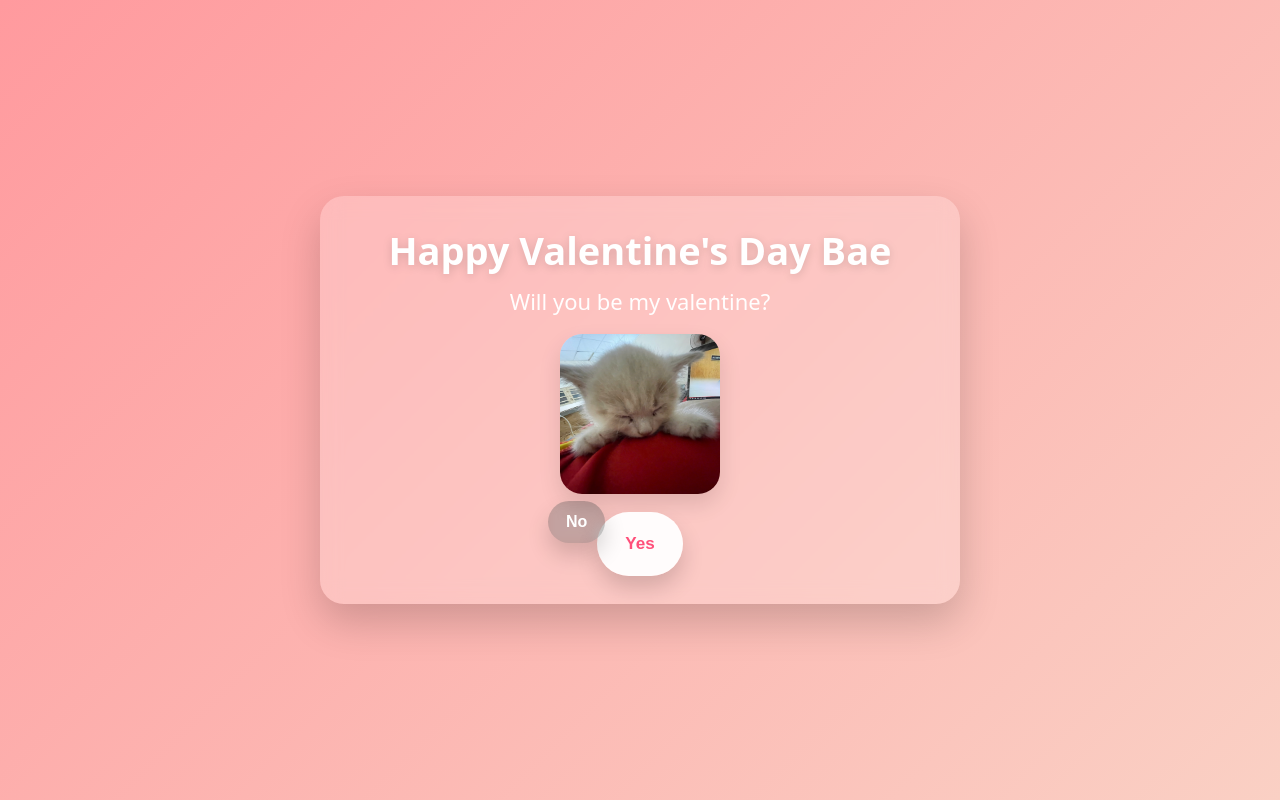
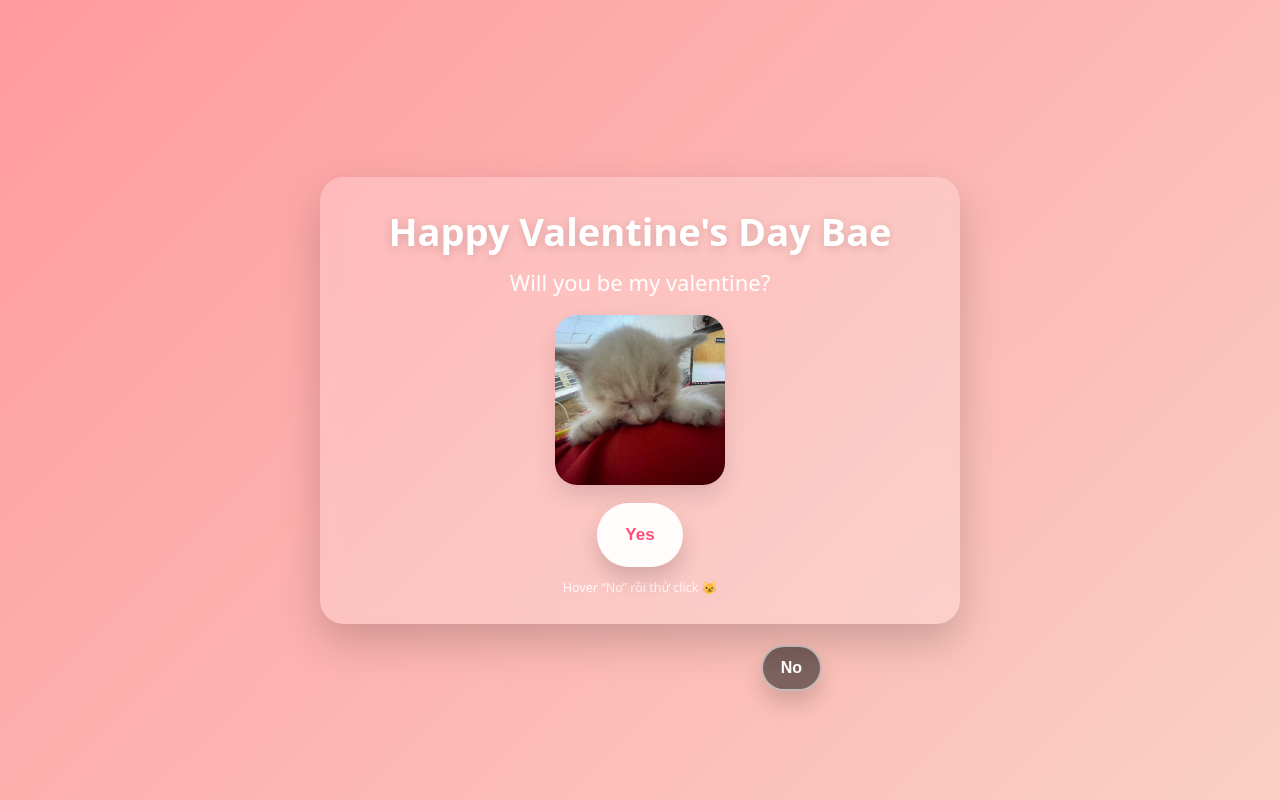
Before and after one commit to minhduc-fu/valentine, a plain HTML site: page index.html in a window 1280 px wide. Both pictures are taken after a click on the button "No". Drawn offline with Linux system fonts and the light colour scheme.

Commit message:
Update index.html

```diff
--- a/index.html
+++ b/index.html
@@ -53,8 +53,8 @@
     /* Image */
     .sticker-wrap{ display:grid; place-items:center; margin: 10px 0 18px; }
     .sticker{
-      width: 160px;
-      height: 160px;
+      width: 170px;
+      height: 170px;
       border-radius: 22px;
       background: rgba(255,255,255,.18);
       box-shadow: 0 10px 22px rgba(0,0,0,.12);
@@ -90,19 +90,28 @@
       box-shadow: 0 12px 22px rgba(0,0,0,.16);
       user-select:none;
       -webkit-tap-highlight-color: transparent;
+      white-space: nowrap;
     }
     button:active{ transform: scale(.98); }
+
     .yes{
       background: rgba(255,255,255,.95);
       color: #ff4f7a;
     }
+
+    /* Make "No" always readable */
     .no{
-      background: rgba(20,20,20,.25);
+      background: rgba(20,20,20,.55);
       color: #fff;
       backdrop-filter: blur(6px);
+      border: 2px solid rgba(255,255,255,.55);
     }
 
-    .hint{ margin-top:12px; font-size: 12.5px; opacity:.85; }
+    .hint{
+      margin-top:12px;
+      font-size: 12.5px;
+      opacity:.85;
+    }
 
     /* Success overlay */
     .overlay{
@@ -147,29 +156,11 @@
       object-fit: cover;
       display:block;
     }
-
-    /* Bouquet pop */
-    .bouquet{
-      position: absolute;
-      left: 50%;
-      top: 55%;
-      transform: translate(-50%, -50%) scale(.2);
-      opacity: 0;
-      width: min(420px, 86vw);
-      pointer-events: none;
-      animation: bouquetPop 1.1s ease forwards;
-      filter: drop-shadow(0 12px 20px rgba(0,0,0,.25));
-    }
-    @keyframes bouquetPop{
-      0%   { opacity: 0; transform: translate(-50%, -50%) scale(.2); }
-      60%  { opacity: 1; transform: translate(-50%, -50%) scale(1.05); }
-      100% { opacity: 1; transform: translate(-50%, -50%) scale(1); }
-    }
   </style>
 </head>
 <body>
 
-  <main class="card">
+  <main class="card" id="card">
     <h1>Happy Valentine's Day Bae</h1>
     <p class="question">Will you be my valentine?</p>
 
@@ -184,7 +175,7 @@
       <button class="no" id="noBtn">No</button>
     </div>
 
-
+    <div class="hint">Hover “No” rồi thử click 😼</div>
   </main>
 
   <div class="overlay" id="overlay">
@@ -193,28 +184,19 @@
       <div class="final-img">
         <img id="finalImg" alt="final" />
       </div>
-      <img id="bouquetGif" class="bouquet" alt="bouquet" />
       <div class="hint">Bấm ra ngoài để đóng</div>
     </div>
   </div>
 
   <script>
     // =========================
-    // ĐỔI TÊN FILE ẢNH/GIF Ở ĐÂY (upload cùng cấp với index.html)
-    // img1..img5: ảnh trong quá trình "No"
-    // img6: ảnh khi bấm Yes
+    // ĐỔI TÊN FILE ẢNH Ở ĐÂY (upload cùng cấp với index.html)
+    // 1..5: ảnh theo từng stage của "No"
+    // 6: ảnh khi bấm Yes
     // =========================
-    const IMAGES = [
-      "1.jpg",
-      "2.jpg",
-      "3.jpg",
-      "4.jpg",
-      "5.jpg",
-      "6.jpg"
-    ];
-    const BOUQUET_GIF = "bouquet.jpg";
+    const IMAGES = ["1.jpg","2.jpg","3.jpg","4.jpg","5.jpg","6.jpg"];
 
-    // mỗi lần click vào chữ ở nút No (4 lần đầu) -> Yes bự lên "20 đơn vị"
+    // mỗi lần click vào câu ở nút No (4 lần đầu) -> Yes bự lên "20 đơn vị"
     const GROW_STEP = 20; // px (tăng padding)
     const MAX_GROW_STEPS = 10;
 
@@ -229,14 +211,9 @@
     const stickerImg = document.getElementById("stickerImg");
     const noBtn = document.getElementById("noBtn");
     const yesBtn = document.getElementById("yesBtn");
-
     const overlay = document.getElementById("overlay");
     const finalImg = document.getElementById("finalImg");
-    const bouquetGif = document.getElementById("bouquetGif");
 
-    // stageIndex:
-    // 0..3: hover đổi text, click -> đổi lại No + nhảy vị trí
-    // 4: "If u can :)" và nút né chuột liên tục
     let stageIndex = 0;
 
     // Yes base
@@ -244,7 +221,6 @@
     let growSteps = 0;
 
     function setStickerByStage(){
-      // stage 0->img1, 1->img2, 2->img3, 3->img4, 4->img5
       const idx = Math.min(stageIndex, 4);
       stickerImg.src = IMAGES[idx] || IMAGES[0];
     }
@@ -258,45 +234,62 @@
       yesBtn.style.fontSize = `${font}px`;
     }
 
-    function rand(min, max){ return Math.floor(Math.random()*(max-min+1))+min; }
+    function moveNoAwayFrom(mouseX, mouseY, minDist = 130){
+      noBtn.style.position = "fixed";
+      noBtn.style.zIndex = "1000";
 
-    function moveNoAwayFrom(x, y, minDist = 120){
-  noBtn.style.position = "fixed";
-  noBtn.style.zIndex = "1000";
+      const margin = 16;
+      const rect = noBtn.getBoundingClientRect();
+      const w = rect.width;
+      const h = rect.height;
 
-  const margin = 20; // lề an toàn khỏi mép màn hình
+      const minX = margin;
+      const minY = margin;
+      const maxX = window.innerWidth - w - margin;
+      const maxY = window.innerHeight - h - margin;
 
-  const rect = noBtn.getBoundingClientRect();
-  const w = rect.width;
-  const h = rect.height;
+      if (maxX < minX || maxY < minY) {
+        noBtn.style.left = minX + "px";
+        noBtn.style.top  = minY + "px";
+        return;
+      }
 
-  const maxX = window.innerWidth - w - margin;
-  const maxY = window.innerHeight - h - margin;
+      const cur = noBtn.getBoundingClientRect();
+      const curCx = cur.left + w/2;
+      const curCy = cur.top + h/2;
 
-  let nx, ny;
-  let tries = 0;
+      let best = null;
 
-  do {
-    nx = Math.random() * (maxX - margin) + margin;
-    ny = Math.random() * (maxY - margin) + margin;
+      for (let tries = 0; tries < 60; tries++){
+        const radiusX = Math.min(260, maxX - minX);
+        const radiusY = Math.min(220, maxY - minY);
 
-    const dx = (nx + w/2) - x;
-    const dy = (ny + h/2) - y;
+        const nx = curCx + (Math.random()*2 - 1) * radiusX;
+        const ny = curCy + (Math.random()*2 - 1) * radiusY;
 
-    tries++;
-    if (Math.hypot(dx, dy) >= minDist) break;
+        const clampedX = Math.max(minX, Math.min(nx - w/2, maxX));
+        const clampedY = Math.max(minY, Math.min(ny - h/2, maxY));
 
-  } while (tries < 40);
+        const dx = (clampedX + w/2) - mouseX;
+        const dy = (clampedY + h/2) - mouseY;
 
-  // Clamp lần cuối để chắc chắn không tràn
-  nx = Math.max(margin, Math.min(nx, maxX));
-  ny = Math.max(margin, Math.min(ny, maxY));
+        if (Math.hypot(dx, dy) >= minDist) {
+          best = { x: clampedX, y: clampedY };
+          break;
+        }
 
-  noBtn.style.left = nx + "px";
-  noBtn.style.top  = ny + "px";
-}
+        best = best || { x: clampedX, y: clampedY };
+      }
 
-    // tránh di chuyển quá dày khi stage 5
+      // final clamp to ensure always visible
+      best.x = Math.max(minX, Math.min(best.x, maxX));
+      best.y = Math.max(minY, Math.min(best.y, maxY));
+
+      noBtn.style.left = best.x + "px";
+      noBtn.style.top  = best.y + "px";
+    }
+
+    // Stage 5 evade
     let evadeRAF = null;
     function evadeCursor(cx, cy){
       if (evadeRAF) return;
@@ -309,75 +302,57 @@
     // Init
     setStickerByStage();
 
-    // Hover vào No: chỉ đổi chữ (chưa tăng stage)
+    // Hover: đổi chữ theo stage (chưa tăng stage)
     noBtn.addEventListener("mouseenter", () => {
       noBtn.textContent = STAGES[stageIndex] || "No";
       setStickerByStage();
-
-      // stage 5: vừa chạm vào là nó né liền
-      if(stageIndex >= 4){
-        // dùng vị trí chuột gần đúng (fallback center)
-        const cx = window.innerWidth / 2;
-        const cy = window.innerHeight / 2;
-        moveNoAwayFrom(cx, cy, 180);
-      }
     });
 
-    // Rời khỏi No: đổi lại "No" (trừ stage 5 thì vẫn giữ "If u can :)")
+    // Rời: stage 0..3 về "No", stage 4 giữ "If u can :)"
     noBtn.addEventListener("mouseleave", () => {
       if(stageIndex < 4) noBtn.textContent = "No";
     });
 
-    // Click No:
-    // - Nếu đang ở stage 0..3 và text đang là câu tương ứng -> chuyển về "No", nhảy chỗ khác, tăng stage
-    // - Nếu stage 4 ("If u can :)") -> không cho click (nó sẽ né chuột liên tục)
+    // Click No: chỉ hoạt động khi đang hiện đúng câu stage 0..3
     noBtn.addEventListener("click", (e) => {
-      if(stageIndex >= 4) return; // stage 5: gần như không click được
+      if(stageIndex >= 4) return;
 
       const expected = STAGES[stageIndex];
-      if(noBtn.textContent !== expected) return; // bắt buộc phải hover để hiện câu rồi mới click
+      if(noBtn.textContent !== expected) return;
 
-      // sau click: về "No" + nhảy khỏi vị trí vừa click
       noBtn.textContent = "No";
-      moveNoAwayFrom(e.clientX, e.clientY, 160);
+      moveNoAwayFrom(e.clientX, e.clientY, 150);
 
-      // (tuỳ bạn) mỗi lần "No click" thành công -> Yes bự lên
       growYes();
 
-      // qua stage tiếp theo
       stageIndex++;
       setStickerByStage();
-
-      // Nếu vừa lên stage 5: bật chế độ né chuột liên tục
-      if(stageIndex >= 4){
-        noBtn.textContent = "No"; // sẽ đổi sang "If u can :)" khi hover lần tới
-      }
     });
 
-    // Stage 5: nút sẽ né chuột liên tục khi người dùng cố chạm vào
+    // Stage 5: nút né chuột liên tục
     noBtn.addEventListener("mousemove", (e) => {
       if(stageIndex >= 4){
-        noBtn.textContent = STAGES[4]; // "If u can :)"
+        noBtn.textContent = STAGES[4];
         evadeCursor(e.clientX, e.clientY);
       }
     });
 
-    // Click Yes => show ảnh 6 + bouquet gif bung ra
+    // Click Yes => show ảnh 6 (không bouquet)
     yesBtn.addEventListener("click", () => {
       finalImg.src = IMAGES[5];
-      bouquetGif.src = BOUQUET_GIF;
-
-      // reset animation
-      bouquetGif.style.animation = "none";
-      void bouquetGif.offsetWidth;
-      bouquetGif.style.animation = "bouquetPop 1.1s ease forwards";
-
       overlay.style.display = "flex";
     });
 
-    // Click ra ngoài đóng
     overlay.addEventListener("click", (e) => {
       if(e.target === overlay) overlay.style.display = "none";
+    });
+
+    // If resize while No is fixed, keep it visible
+    window.addEventListener("resize", () => {
+      if (getComputedStyle(noBtn).position === "fixed") {
+        const r = noBtn.getBoundingClientRect();
+        moveNoAwayFrom(r.left + r.width/2, r.top + r.height/2, 0);
+      }
     });
   </script>
 </body>
```
